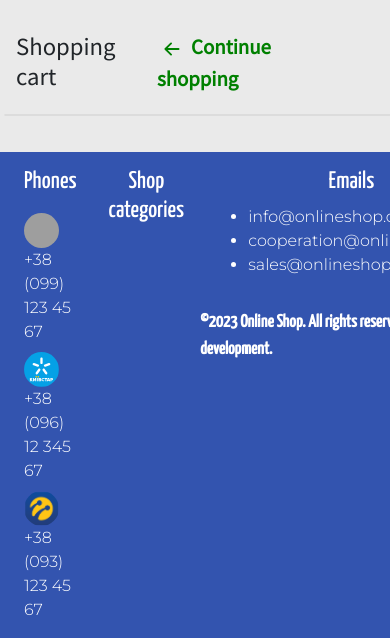
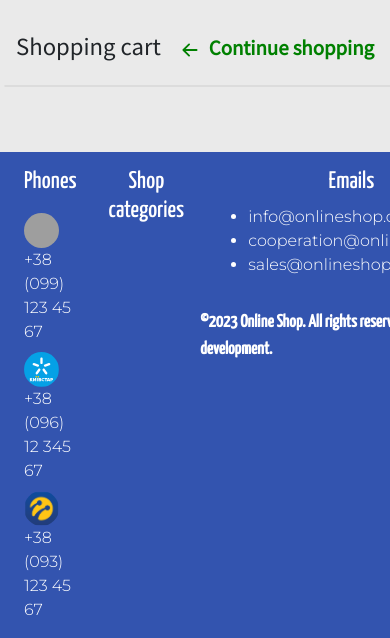
Before and after one commit to sergey-vernyk/OnlineShop, a Django app: page /cart/detail/ in a window 390 px wide. Shown: the part 206-844 px from the top of the page. Run offline with Django 4.2, Linux system fonts and the light colour scheme; data that the repository does not hold is empty; parts of the project's set-up code (start-up, migrations or seed data) failed here and were passed over; some libraries are stand-ins or nearby versions; some web fonts are replaced; grey boxes are pictures that could not be loaded.

Commit message:
Updated cart.css and detail.html in 'cart' for mobile view.

```diff
--- a/internet_shop/int_shop/cart/static/css/cart.css
+++ b/internet_shop/int_shop/cart/static/css/cart.css
@@ -25,13 +25,13 @@ input[type="text"] {
 }
 
 .block-cart-items {
-    width: 800px;
     padding: 0 0.6rem;
     border: 1px solid gainsboro;
     border-radius: 8px;
     background-color: white;
     width: 60% !important;
     min-width: 575px;
+    flex: 1 1 50%;
 }
 
 .cart-item {
@@ -100,14 +100,13 @@ input[type="text"] {
 }
 
 .block-totals {
-    width: 30% !important;
-    margin-left: 0.8rem;
     padding: 1rem !important;
     border: 1px solid gainsboro;
     background-color: white;
     border-radius: 8px;
     min-height: 120px;
-    min-width: 350px;
+    margin-bottom: 1rem;
+    flex: 1 1 10%
 }
 
 .block-summary {
--- a/internet_shop/int_shop/cart/templates/cart/detail.html
+++ b/internet_shop/int_shop/cart/templates/cart/detail.html
@@ -13,7 +13,7 @@
     <!--верхняя строка корзины-->
     <div class="cart-top">
         <h2 class="mb-1 d-block">Shopping cart</h2>
-        <div class="d-block align-self-center" style="margin-right: calc(10% - 0.8rem);">
+        <div class="d-block align-self-center">
             <a class="back-link" href="{{ request.session.urls.previous_url }}">
                 <svg xmlns="http://www.w3.org/2000/svg" width="30" height="30" fill="currentColor"
                      class="bi bi-arrow-left-short" viewBox="0 0 16 16">
@@ -24,7 +24,7 @@
             </a>
         </div>
     </div>
-    <div class="row flex-nowrap align-items-start">
+    <div class="row align-items-start gap-3">
         <div class="block-cart-items">
             <!--карточки добавленных товаров-->
             {% for item in cart %}
```
